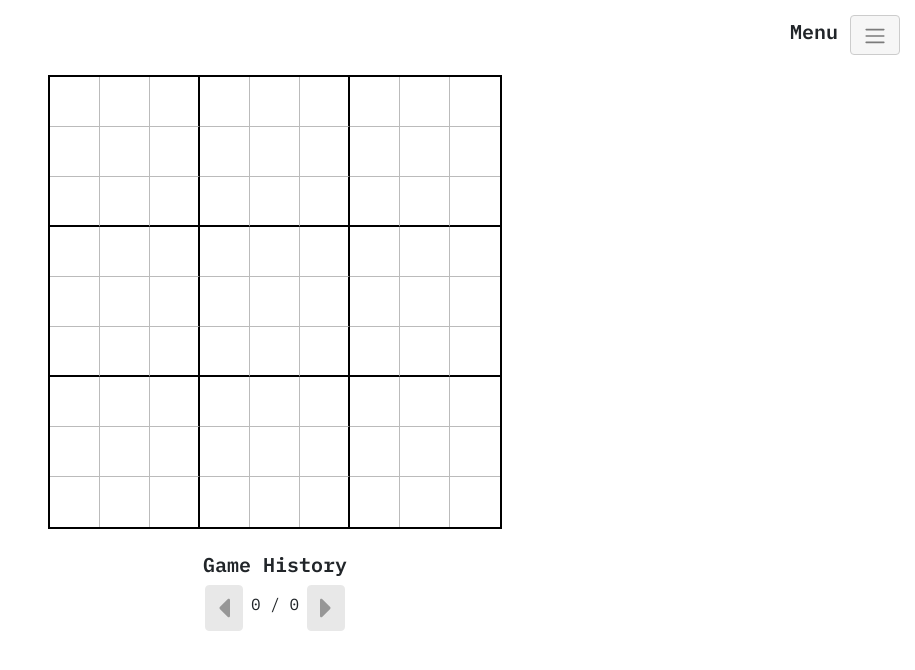
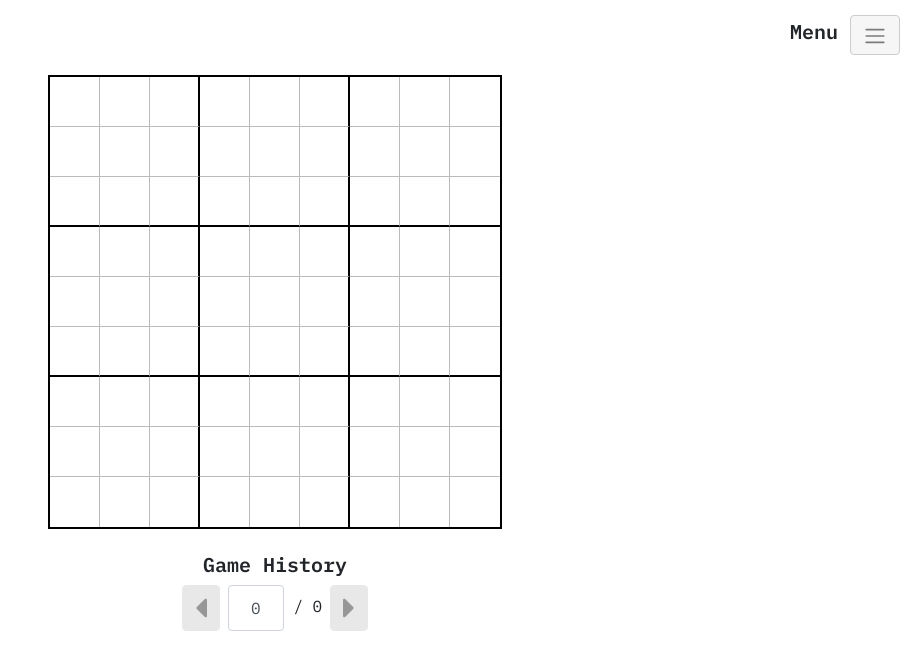
Before and after one commit to jasonjohnson47/sudoku, a React (Create React App) app: page / in a window 1280 px wide. Shown: the top 670 px of the page, without its empty margins (365-1280 px from the left). Built offline with nearby package versions, Linux system fonts and the light colour scheme.

Commit message:
Updated the Game History to use an input for the current step such that the user can navigate to a step by entering in the step number.

```diff
--- a/src/App.tsx
+++ b/src/App.tsx
@@ -199,7 +199,9 @@ function App() {
     }
 
     function jumpToStepInHistory(step: number) {
-        setStepNumber(step);
+        if (step >= 0 && step <= (history.length - 1)) {
+            setStepNumber(step);
+        }
     }
 
     function createCustomGame() {
--- a/src/History.css
+++ b/src/History.css
@@ -12,3 +12,9 @@
     height:2rem;
     display:block;
 }
+.history-current-step .form-control {
+    width: 3.5rem;
+    text-align: center;
+    padding:.625rem 0;
+    height: calc(1.5em + 1.25rem + 2px);
+}
--- a/src/History.tsx
+++ b/src/History.tsx
@@ -39,12 +39,31 @@ function History(props: HistoryProps) {
         nextButtonAttrs.disabled = true;
     }
 
+    function handleCurrentStepClick(event: React.MouseEvent<HTMLInputElement, MouseEvent>) {
+        event.currentTarget.select();
+    }
+
+    function handleCurrentStepKeyDown(event: React.KeyboardEvent<HTMLInputElement>) {
+        if (event.key === 'Backspace' || event.key === 'Delete') {
+            event.currentTarget.select();
+            event.preventDefault();
+        }
+    }
+
+    function handleCurrentStepChange(event: React.FormEvent<HTMLInputElement>) {
+        const value = parseInt(event.currentTarget.value, 10);
+        jumpToStepInHistory(value);
+    }
+
     return (
         <div className="history">
             <h2 className="text-center">{heading}</h2>
             <div className="history-nav d-flex justify-content-center">
                 <button {...previousButtonAttrs}><svg aria-hidden="true" focusable="false" data-prefix="fas" data-icon="caret-left" className="svg-inline--fa fa-caret-left fa-w-6" role="img" xmlns="http://www.w3.org/2000/svg" viewBox="0 0 192 512"><path fill="currentColor" d="M192 127.338v257.324c0 17.818-21.543 26.741-34.142 14.142L29.196 270.142c-7.81-7.81-7.81-20.474 0-28.284l128.662-128.662c12.599-12.6 34.142-3.676 34.142 14.142z"></path></svg><span className="sr-only">Previous Step</span></button>
-                    <span className="history-current-step">{currentStep}&nbsp;/&nbsp;{historyLength - 1}</span>
+                    <span className="form-inline history-current-step">
+                        <label htmlFor="current-step" className="sr-only">Current Step</label>
+                        <input className="form-control" id="current-step" name="current-step" type="text" value={currentStep} onChange={handleCurrentStepChange} onClick={handleCurrentStepClick} onKeyDown={handleCurrentStepKeyDown} />&nbsp;/&nbsp;{historyLength - 1}
+                    </span>
                 <button {...nextButtonAttrs}><svg aria-hidden="true" focusable="false" data-prefix="fas" data-icon="caret-right" className="svg-inline--fa fa-caret-right fa-w-6" role="img" xmlns="http://www.w3.org/2000/svg" viewBox="0 0 192 512"><path fill="currentColor" d="M0 384.662V127.338c0-17.818 21.543-26.741 34.142-14.142l128.662 128.662c7.81 7.81 7.81 20.474 0 28.284L34.142 398.804C21.543 411.404 0 402.48 0 384.662z"></path></svg><span className="sr-only">Next Step</span></button>
             </div>
         </div>
```
Also changed, not shown: sudoku-app-NOTES.txt.
